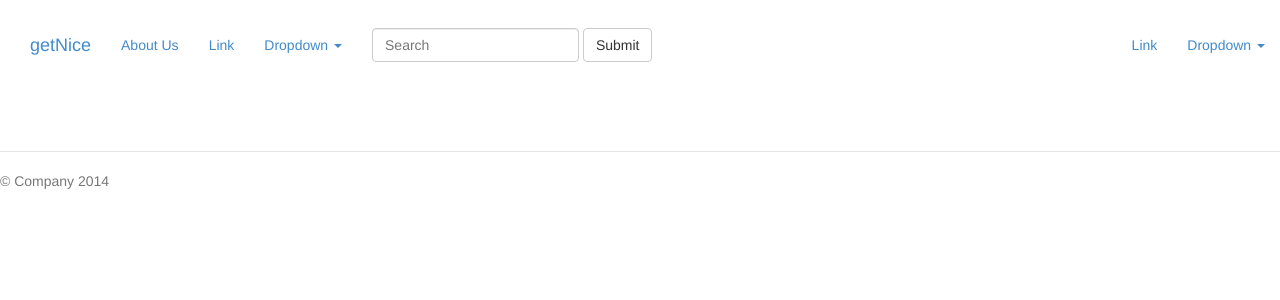
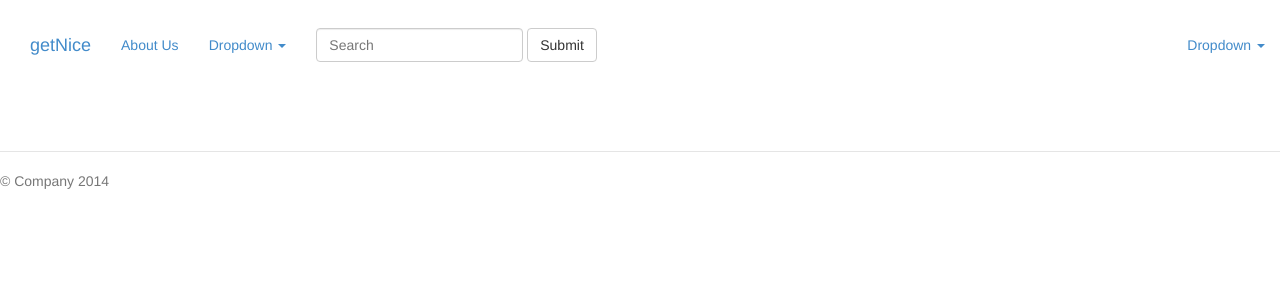
Before and after one commit to laurenelle/getnice, a Django app: template static/templates/base.html in a window 1280 px wide. Shown: the top 300 px of the page. Run offline with Django 3.2, Linux system fonts and the light colour scheme; the template is opened without the code that fills it, so the values that code supplies are empty; parts of the project's set-up code (start-up, migrations or seed data) failed here and were passed over; some libraries are stand-ins or nearby versions.

Commit message:
updates navbar

```diff
--- a/static/templates/navbar.html
+++ b/static/templates/navbar.html
@@ -2,7 +2,6 @@
   <ul class="nav navbar-nav">
     <a class="navbar-brand" href='{% url "home" %}'>getNice</a>
     <li><a href='{% url "aboutus" %}'>About Us</a></li>
-    <li><a href="#">Link</a></li>
     <li class="dropdown">
       <a href="#" class="dropdown-toggle" data-toggle="dropdown">Dropdown <span class="caret"></span></a>
       <ul class="dropdown-menu" role="menu">
@@ -23,7 +22,6 @@
     <button type="submit" class="btn btn-default">Submit</button>
   </form>
   <ul class="nav navbar-nav navbar-right">
-    <li><a href="#">Link</a></li>
     <li class="dropdown">
       <a href="#" class="dropdown-toggle" data-toggle="dropdown">Dropdown <span class="caret"></span></a>
       <ul class="dropdown-menu" role="menu">
@@ -35,4 +33,4 @@
       </ul>
     </li>
   </ul>
-</div><!-- /.navbar-collapse -->
+</div>
```
